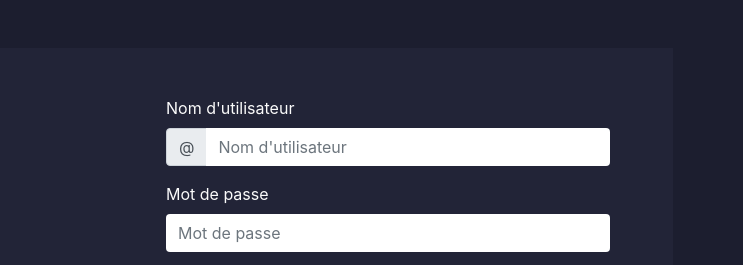
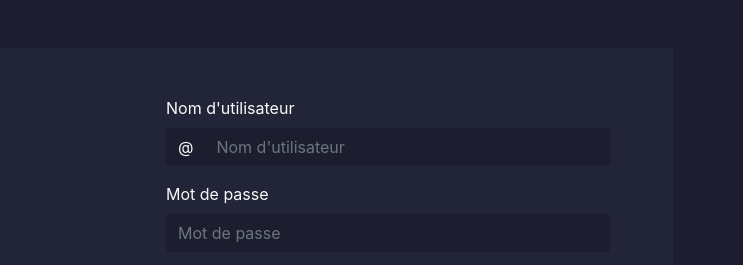
Before and after one commit to Poll-it/html-css-js, a plain HTML site: page login.html in a window 1280 px wide. Shown: the top 265 px of the page, 537-1280 px from the left. Drawn offline with nearby package versions, Linux system fonts and the light colour scheme.

Commit message:
Mise à jour

```diff
--- a/css/style.css
+++ b/css/style.css
@@ -89,3 +89,7 @@ a.list-group-item {
 .size-message {
     width: 98%;
 }
+
+.input-group-text {
+    border: none!important;
+}
--- a/login.html
+++ b/login.html
@@ -21,14 +21,14 @@
                             <label for="nickname" class="text-light">Nom d'utilisateur</label>
                             <div class="input-group mb-2">
                                 <div class="input-group-prepend">
-                                    <div class="input-group-text">@</div>
+                                    <div class="bg-primary text-light input-group-text">@</div>
                                 </div>
-                                <input type="text" class="form-control text-light" id="nickname" placeholder="Nom d'utilisateur">
+                                <input type="text" class="form-control bg-primary text-light" id="nickname" placeholder="Nom d'utilisateur">
                             </div>
                         </div>
                         <div class="form-group">
                             <label for="password" class="text-light">Mot de passe</label>
-                            <input type="password" class="form-control text-light" id="password" placeholder="Mot de passe">
+                            <input type="password" class="form-control bg-primary text-light" id="password" placeholder="Mot de passe">
                         </div>
                         <div class="form-group">
                             <button type="submit" class="btn btn-block btn-secondary">Se connecter</button>
```
Also changed, not shown: notifications.html (+1 -1 lines).
